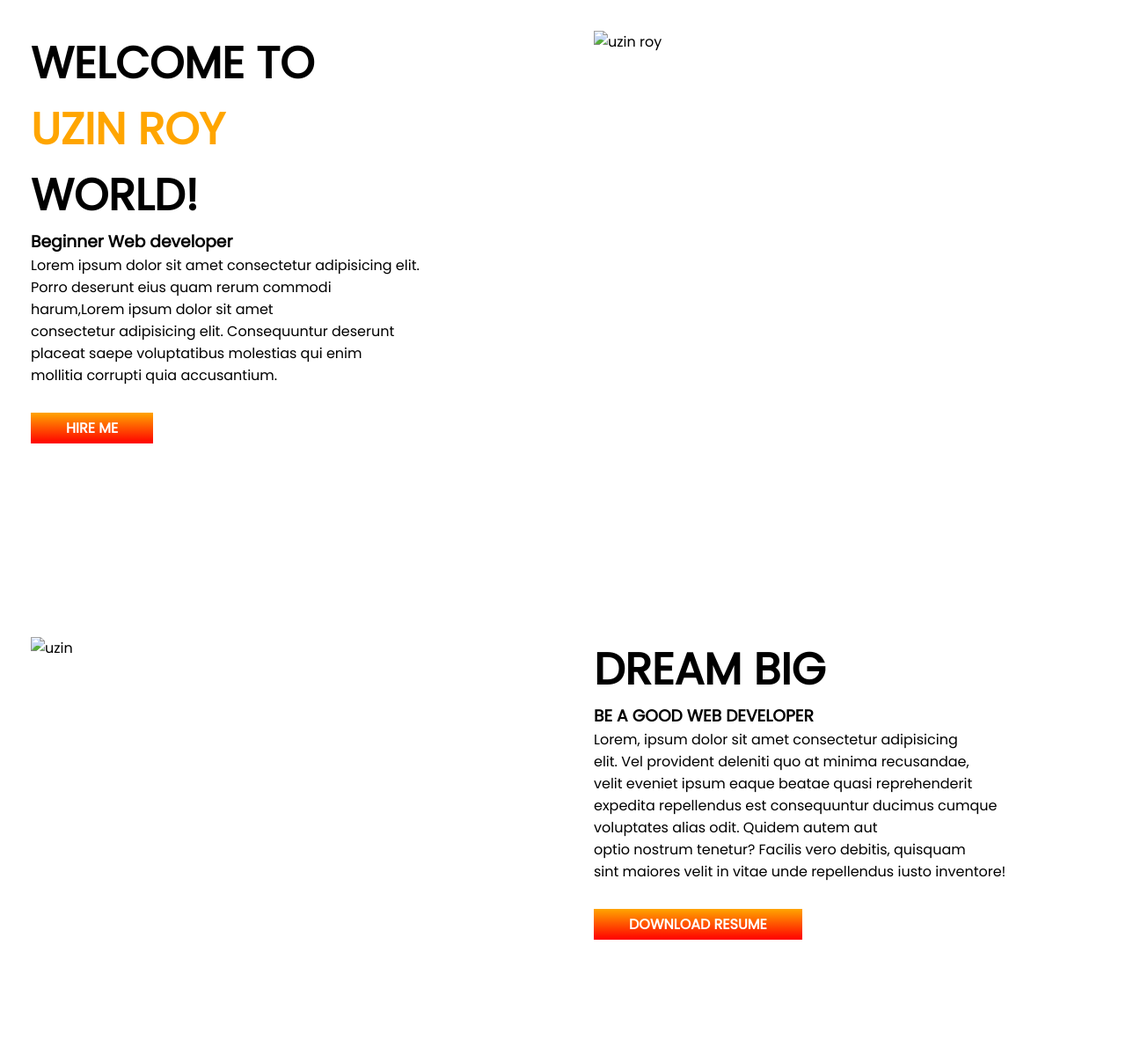
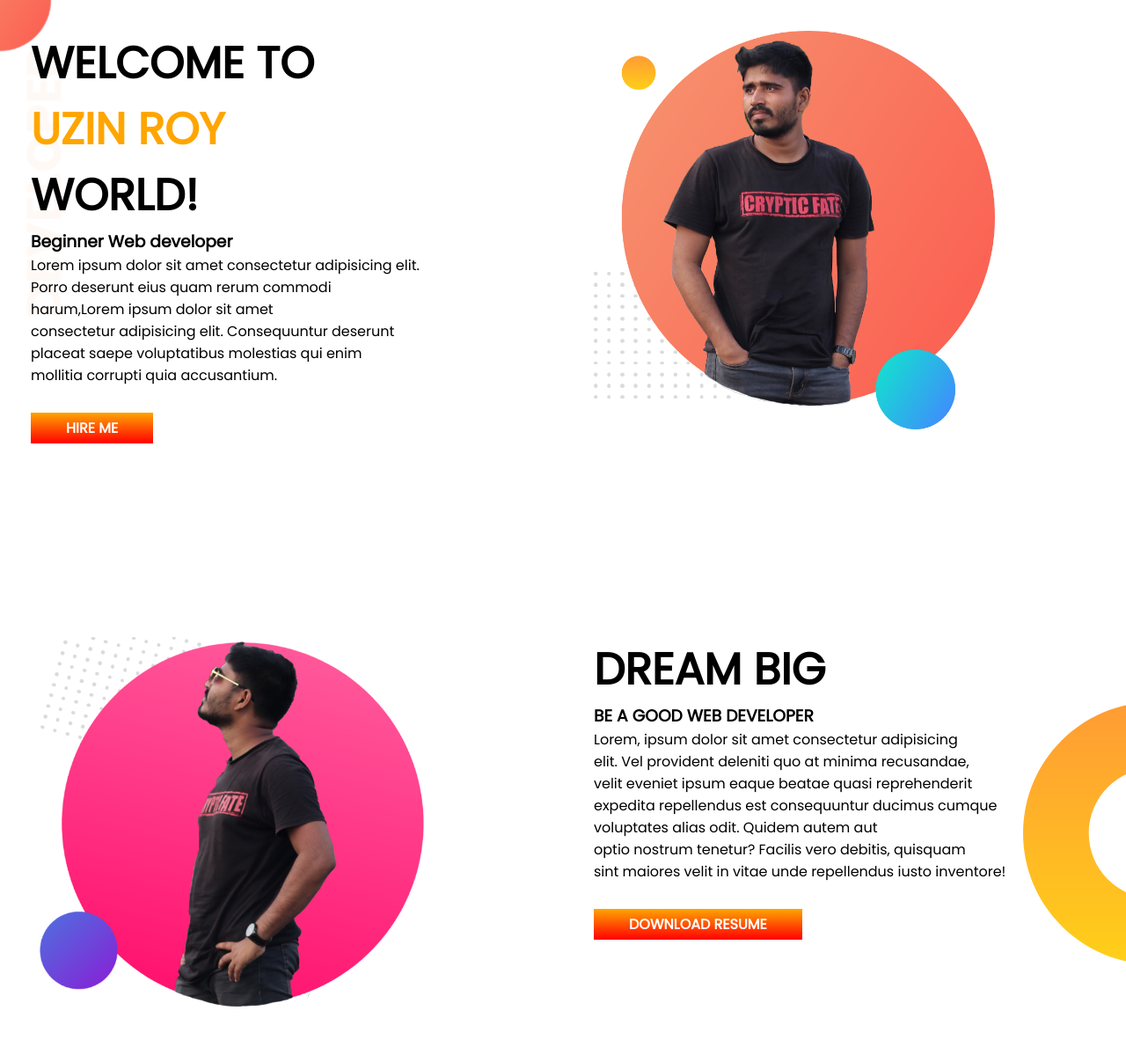
Before and after one commit to royuzin/my-portfolio, a plain HTML site: page index.html in a window 1280 px wide. Shown: the whole page at 88% size. Drawn offline with Linux system fonts and the light colour scheme; the site is published under a folder, as on GitHub Pages, so addresses that start at the root find nothing.

Commit message:
simple changes

```diff
--- a/index.html
+++ b/index.html
@@ -27,14 +27,14 @@
 
     <div class="half-width">
 
-        <img src="/images/uz-bg.png" alt="uzin roy">
+        <img src="images/uz-bg.png" alt="uzin roy">
 
     </div>
    </section>
 
    <section class="middle-part">
     <div class="half-width">
-        <img src="/images/uz-bg2.png" alt="uzin">
+        <img src="images/uz-bg2.png" alt="uzin">
     </div>
     <div class="half-width">
         <h1>DREAM BIG</h1>
--- a/style.css
+++ b/style.css
@@ -32,11 +32,11 @@ section{
     font-weight: 700;
 }
 .top-banner{
-    background-image: url(/images/top-banner.png);
+    background-image: url(images/top-banner.png);
     background-repeat: no-repeat;
 }
 .middle-part{
-    background-image: url(/images/dream-bg.png);
+    background-image: url(images/dream-bg.png);
     background-repeat: no-repeat;
     background-position: right;
 }
```
Also changed, not shown: images/jhankar.png (deleted), images/jhankar2.png (deleted).
